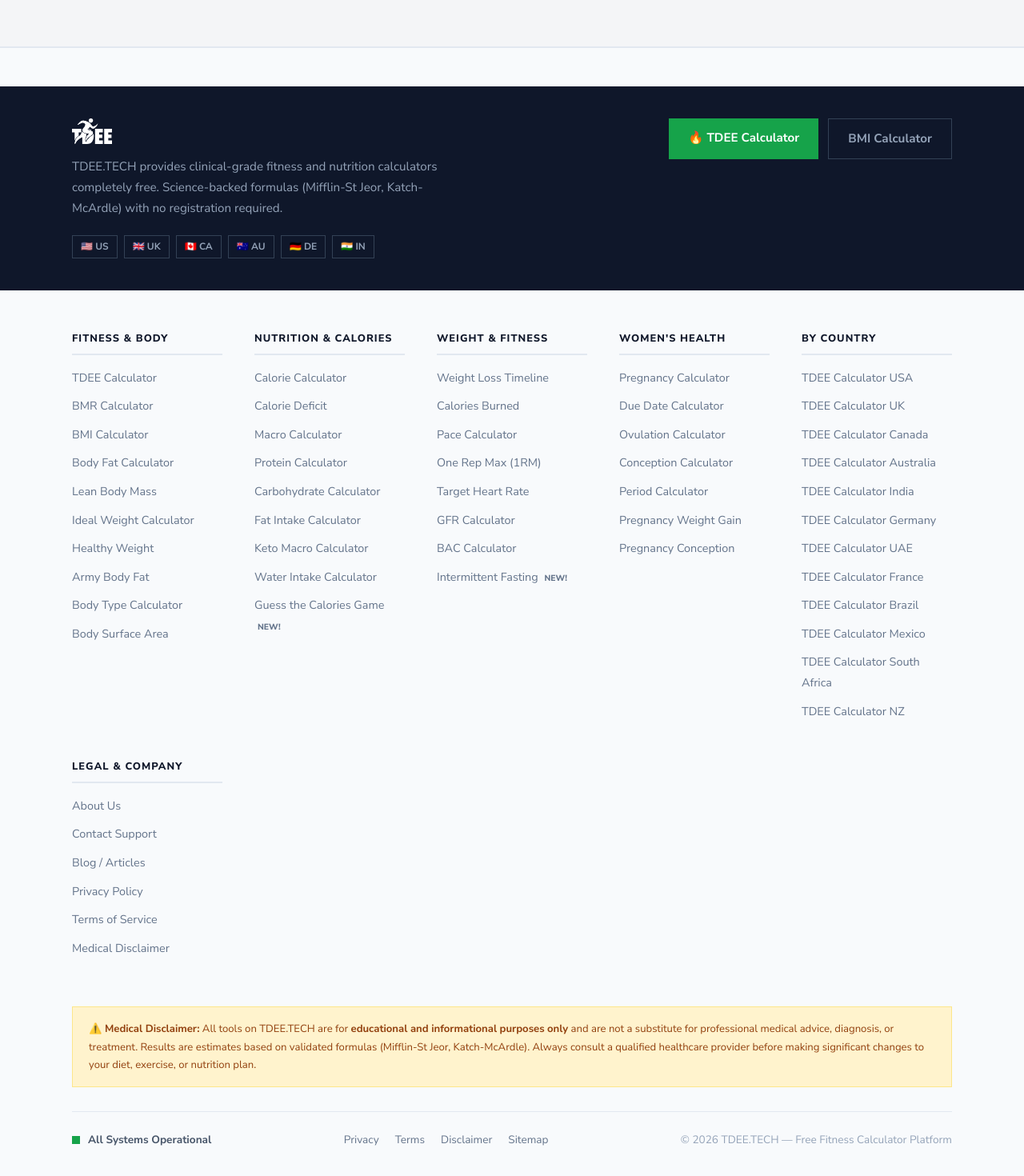
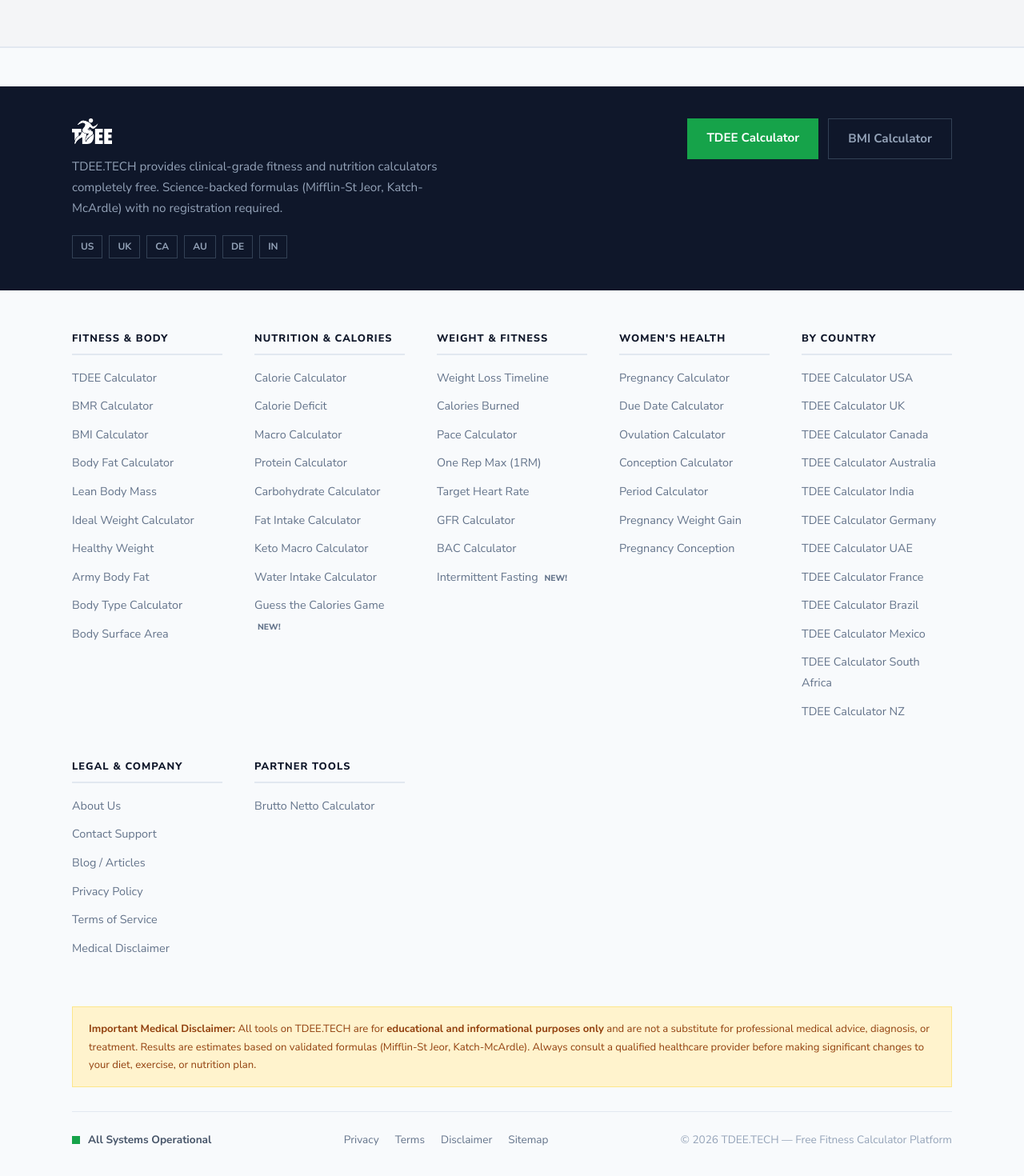
Before and after one commit to monildomadiya/tdee, a Next.js app: page / in a window 1280 px wide. Shown: the part 2199-3669 px from the top of the page at 80% size. Built offline with nearby package versions, Linux system fonts and the light colour scheme; no server answers; the database is empty.

Commit message:
seo: remove emojis site-wide and add partner backlink

```diff
--- a/src/components/Footer.jsx
+++ b/src/components/Footer.jsx
@@ -40,7 +40,7 @@
               TDEE.TECH provides clinical-grade fitness and nutrition calculators completely free. Science-backed formulas (Mifflin-St Jeor, Katch-McArdle) with no registration required.
             </p>
             <div style={{ display: 'flex', gap: '8px', flexWrap: 'wrap' }}>
-              {['🇺🇸 US', '🇬🇧 UK', '🇨🇦 CA', '🇦🇺 AU', '🇩🇪 DE', '🇮🇳 IN'].map(c => (
+              {['US', 'UK', 'CA', 'AU', 'DE', 'IN'].map(c => (
                 <span key={c} style={{ fontSize: '0.75rem', fontWeight: 700, padding: '4px 10px', border: '1px solid #334155', color: '#94a3b8', background: 'transparent' }}>
                   {c}
                 </span>
@@ -49,7 +49,7 @@
           </div>
           <div style={{ display: 'flex', gap: '12px', flexWrap: 'wrap' }}>
             <Link href="/tdee-calculator" style={{ background: '#16a34a', color: '#fff', padding: '12px 24px', fontWeight: 700, fontSize: '0.95rem', textDecoration: 'none', display: 'inline-block' }}>
-              🔥 TDEE Calculator
+              TDEE Calculator
             </Link>
             <Link href="/bmi-calculator" style={{ background: 'transparent', color: '#94a3b8', padding: '12px 24px', fontWeight: 700, fontSize: '0.95rem', textDecoration: 'none', display: 'inline-block', border: '1px solid #334155' }}>
               BMI Calculator
@@ -135,10 +135,25 @@
             <FooterLink href="/about">About Us</FooterLink>
             <FooterLink href="/contact">Contact Support</FooterLink>
             <FooterLink href="/blog">Blog / Articles</FooterLink>
-
             <FooterLink href="/privacy">Privacy Policy</FooterLink>
             <FooterLink href="/terms">Terms of Service</FooterLink>
             <FooterLink href="/disclaimer">Medical Disclaimer</FooterLink>
+          </FooterSection>
+
+          {/* Partner Tools */}
+          <FooterSection title="Partner Tools">
+            <li style={{ marginBottom: '10px' }}>
+              <a
+                href="https://bruttonettocalculator.com/"
+                target="_blank"
+                rel="noopener"
+                style={{ color: '#64748b', textDecoration: 'none', fontSize: '0.9rem', fontWeight: 500, transition: 'color 0.15s' }}
+                onMouseOver={e => e.currentTarget.style.color = '#0f172a'}
+                onMouseOut={e => e.currentTarget.style.color = '#64748b'}
+              >
+                Brutto Netto Calculator
+              </a>
+            </li>
           </FooterSection>
 
         </div>
@@ -146,7 +161,7 @@
         {/* MEDICAL DISCLAIMER */}
         <div style={{ background: '#fff3cd', border: '1px solid #fde68a', padding: '16px 20px', marginBottom: '30px' }}>
           <p style={{ fontSize: '0.82rem', color: '#92400e', lineHeight: 1.7, margin: 0 }}>
-            <strong>⚠️ Medical Disclaimer:</strong> All tools on TDEE.TECH are for <strong>educational and informational purposes only</strong> and are not a substitute for professional medical advice, diagnosis, or treatment. Results are estimates based on validated formulas (Mifflin-St Jeor, Katch-McArdle). Always consult a qualified healthcare provider before making significant changes to your diet, exercise, or nutrition plan.
+            <strong>Important Medical Disclaimer:</strong> All tools on TDEE.TECH are for <strong>educational and informational purposes only</strong> and are not a substitute for professional medical advice, diagnosis, or treatment. Results are estimates based on validated formulas (Mifflin-St Jeor, Katch-McArdle). Always consult a qualified healthcare provider before making significant changes to your diet, exercise, or nutrition plan.
           </p>
         </div>
 
--- a/src/components/Header.jsx
+++ b/src/components/Header.jsx
@@ -388,7 +388,7 @@
       {/* Mobile Navigation Panel */}
       <nav className={`mobile-nav-panel ${open ? 'open' : ''}`} aria-label="Mobile navigation">
         <Link href="/" className="mobile-home-link" onClick={() => setOpen(false)}>
-          🏠 Home
+          Home
         </Link>
 
 
@@ -409,13 +409,13 @@
         ))}
 
         <Link href="/blog" className="mobile-home-link" onClick={() => setOpen(false)}>
-          📝 Blog
+          Blog
         </Link>
 
         {/* Bottom bar with dark mode toggle */}
         <div className="mobile-bottom-bar">
           <span style={{ fontSize: '0.9rem', fontWeight: 600, color: isDark ? '#cbd5e1' : '#475569' }}>
-            {isDark ? '🌙 Dark Mode' : '☀️ Light Mode'}
+            {isDark ? 'Dark Mode' : 'Light Mode'}
           </span>
           <div
             onClick={() => setIsDark(!isDark)}
```
Also changed, not shown: app/tdee-calculator/ClientComponent.jsx (+12 -12 lines).
